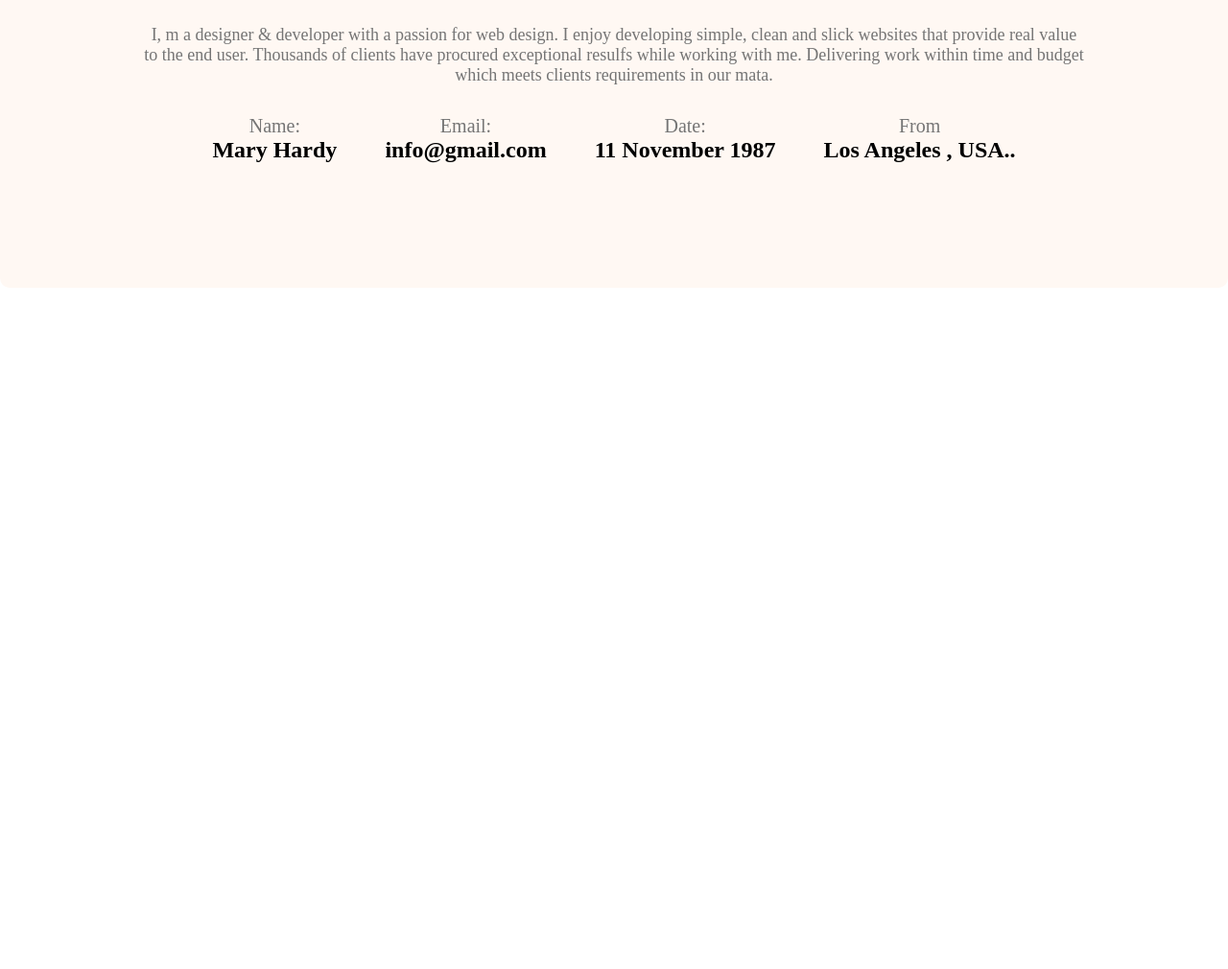
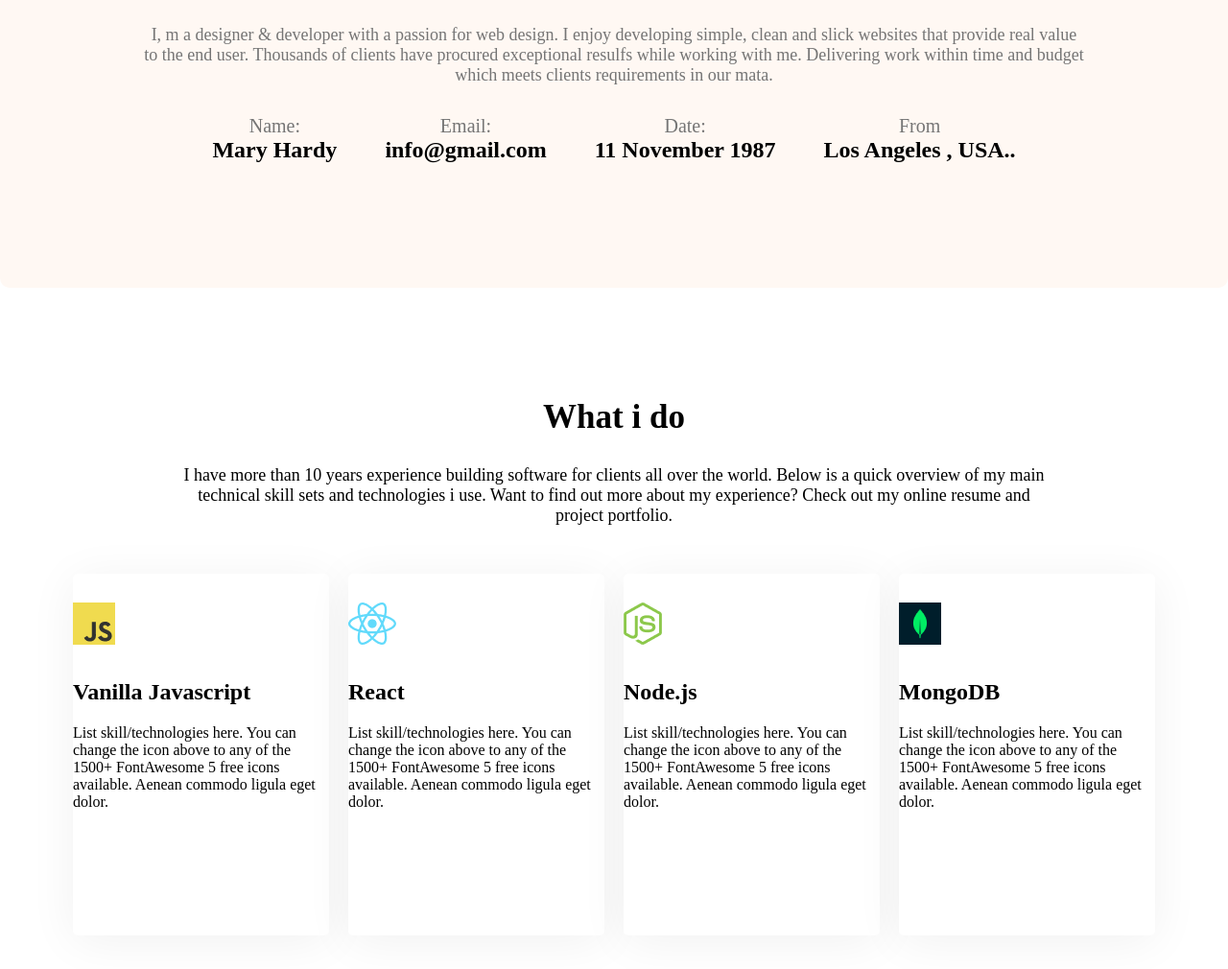
Before and after one commit to oliullah05/ph-hero-1st-portfollio-task, a plain HTML site: page index.html in a window 1280 px wide. Shown: the part 1114-2124 px from the top of the page at 96% size. Before the commit the page ends 1414 px from the top, so only its background shows below. Drawn offline with Linux system fonts and the light colour scheme.

Commit message:
what i do section added

```diff
--- a/index.html
+++ b/index.html
@@ -42,11 +42,8 @@
 <!-- about me sewction -->
 
 <section class="about">
-
 <h1 class="about-tittle"> about me</h1>
 <p class="about-pera">I, m a designer & developer with a passion for web design. I enjoy developing simple, clean and slick websites that provide real value to the end user. Thousands of clients have procured exceptional resulfs while working with me. Delivering work within time and budget which meets clients requirements in our mata.</p>
-
-
 <div class="table-box">
     <div>
         <p>Name:</p>
@@ -65,29 +62,42 @@
         <h1>Los Angeles , USA..</h1>
     </div>
 </div>
+</section>
+
+
+<section class="what-i-do-section">
+
+<div class="what-i-do-description">
+<h1 class="what-i-do-tittle">What i do </h1>
+<p class="what-i-do-pera">I have more than 10 years experience building software for clients all over the world. Below is a quick overview of my main technical skill sets and technologies i use. Want to find out more about my experience? Check out my online resume and project portfolio.</p>
+</div>
 
 
 
 
+<div class="box-4">
 
-
-
-
-
-
-
-
-
-
-
-
-
-
-
-
+    <div>
+        <img src="./icons/js.png" alt="">
+        <h1>Vanilla Javascript</h1>
+        <p>List skill/technologies here. You can change the icon above to any of the 1500+ FontAwesome 5 free icons available. Aenean commodo ligula eget dolor.</p>
+    </div>
+    <div>
+        <img src="./icons/react.png" alt="">
+        <h1>React</h1>
+        <p>List skill/technologies here. You can change the icon above to any of the 1500+ FontAwesome 5 free icons available. Aenean commodo ligula eget dolor.</p>
+    </div>
+    <div>
+        <img src="./icons/nodejs.png" alt="">
+        <h1>Node.js</h1>
+        <p>List skill/technologies here. You can change the icon above to any of the 1500+ FontAwesome 5 free icons available. Aenean commodo ligula eget dolor.</p>
+    </div>
+    <div>
+        <img src="./icons/mongo.png" alt="">
+        <h1>MongoDB</h1>
+        <p>List skill/technologies here. You can change the icon above to any of the 1500+ FontAwesome 5 free icons available. Aenean commodo ligula eget dolor.</p>
+    </div>
 </section>
-
-
 
 
 
--- a/portfollio.css
+++ b/portfollio.css
@@ -54,7 +54,6 @@ color: #181818;
 /* height: 169px;
 width: 48px; */
 font-size: 41px;
-
 margin-bottom: 29px;
 }
 .table-box{
@@ -73,3 +72,49 @@ justify-content: center;
     color: #757575;
     font-size: 20px;
 }
+
+
+/* what i do section */
+.what-i-do-section{
+   max-width: 1440px;
+    background-color:color: #181818;;
+    margin: 0 auto;
+    height: 595px;
+    margin-top: 115px;
+}
+.what-i-do-tittle{
+    font-size: 35px;
+    text-align: center;
+    margin-bottom: 30px;
+}
+.what-i-do-pera{
+    font-size: 18px;
+    color: #75757;
+    margin: 0 auto;
+    text-align:center;
+    width: 909px;
+    margin-bottom: 50px;
+
+}
+.box-4{
+    display: flex;
+    gap: 20px;
+    justify-content: center;
+
+}
+.box-4 div{
+height: 377px;
+width: 267px;
+background: #FFFFFF;
+box-shadow: 0px 6px 50px rgba(0, 0, 0, 0.06);
+border-radius: 5px;
+padding: 1px solid red;
+
+}
+.box-4 div img{
+    margin-top: 30px;
+    margin-bottom: 32px;
+}
+.box-4 div h1{
+    margin-bottom: 20px;
+}
```
Also changed, not shown: icons/facebook.png (added), icons/insta.png (added), icons/js.png (added), icons/mongo.png (added), icons/nodejs.png (added), icons/react.png (added), icons/twitter.png (added).
